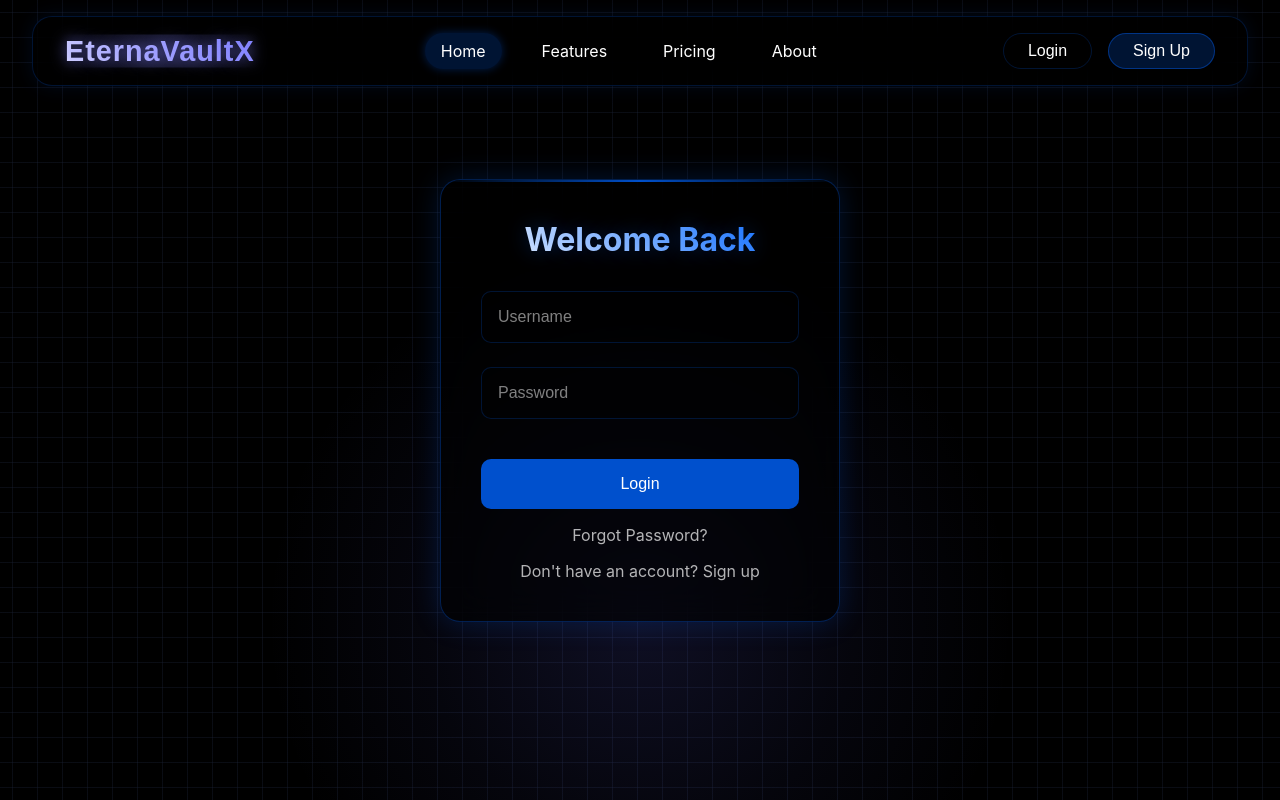
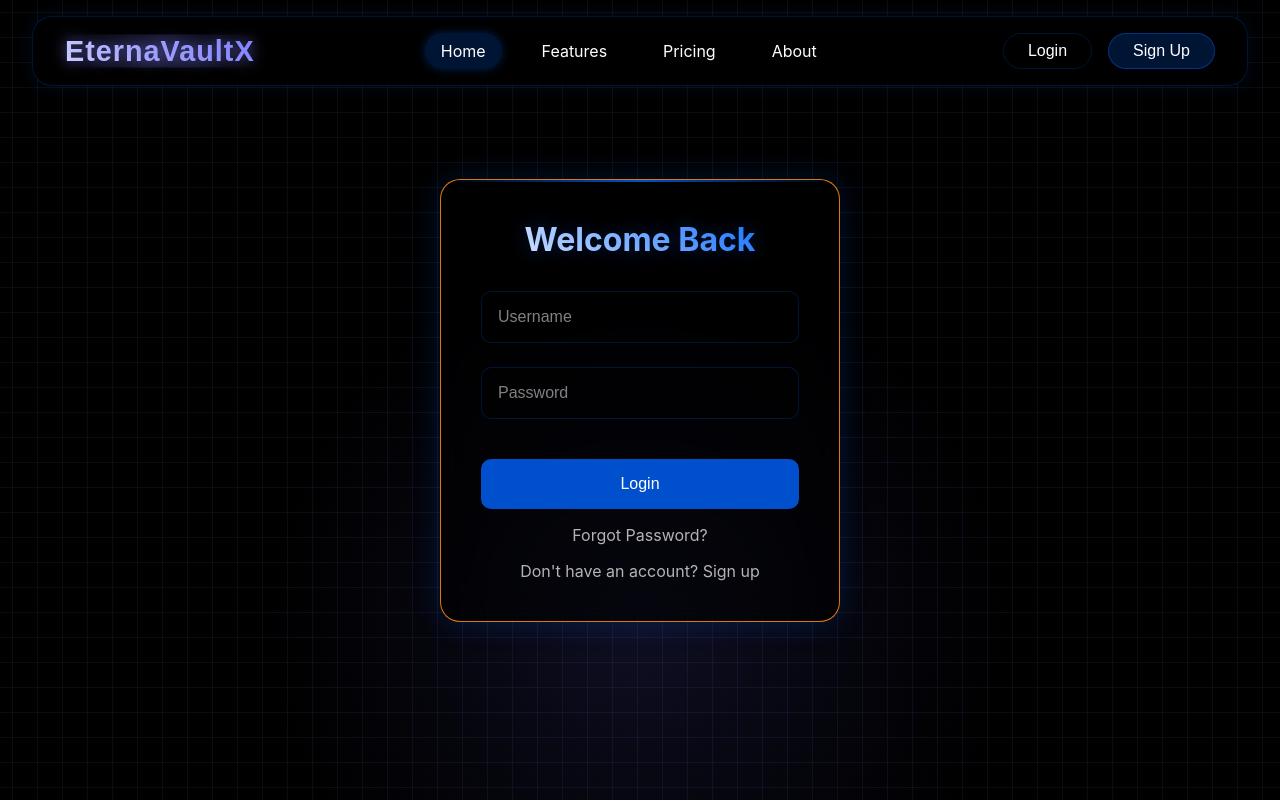
Before and after one commit to Vibhav1207/testing, a React (Vite) app: page /login in a window 1280 px wide. Shown: the top 800 px of the page. Built offline with nearby package versions, Linux system fonts and the light colour scheme.

Commit message:
Update Login.jsx

```diff
--- a/src/pages/Login.jsx
+++ b/src/pages/Login.jsx
@@ -19,7 +19,7 @@ const LoginBox = styled(motion.div)`
   max-width: 400px;
   background: rgba(0, 0, 0, 0.6);
   backdrop-filter: blur(20px);
-  border: 1px solid rgba(0, 100, 255, 0.3);
+  border: 1px solid rgba(243, 134, 9, 0.91);
   border-radius: 20px;
   padding: 2.5rem;
   box-shadow: 0 0 30px rgba(0, 100, 255, 0.2);
```
